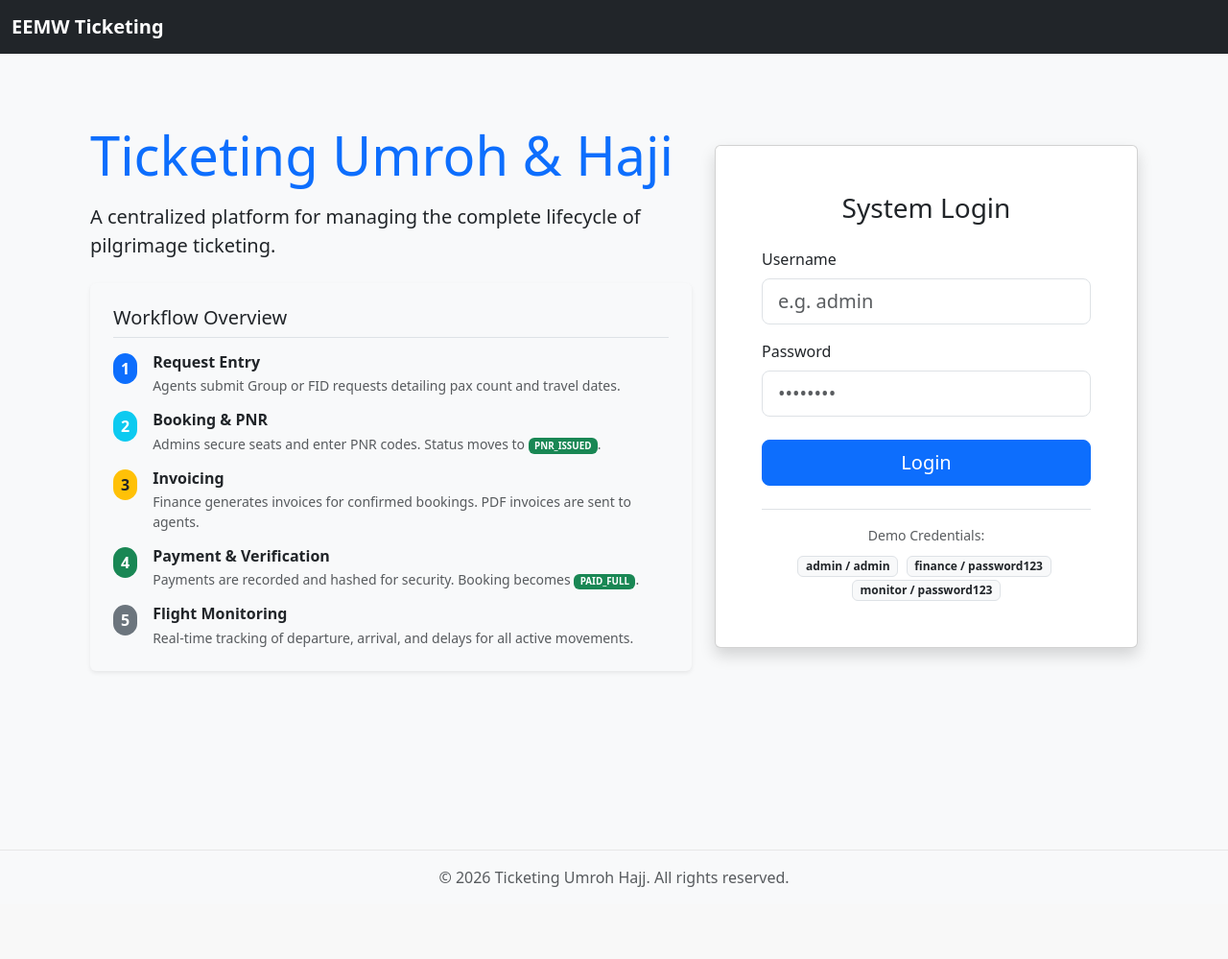
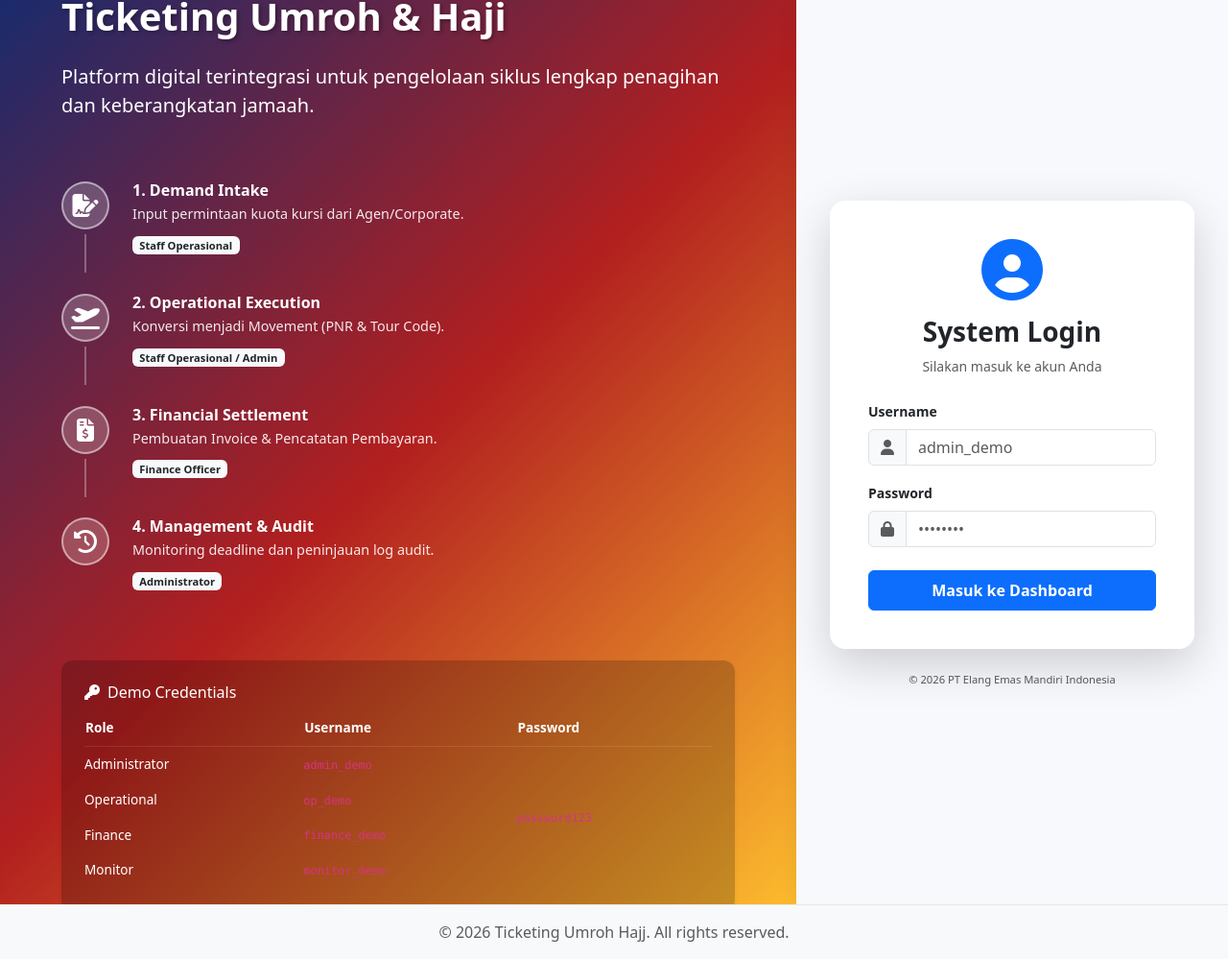
Before and after one commit to kenzastore/ticketing_umroh_hajj, a PHP site: page /public/login.php in a window 1280 px wide. Shown: the whole page at 96% size. Before the commit the page ends 924 px from the top, so only its background shows below. Run offline with PHP 8.4, Linux system fonts and the light colour scheme.

Commit message:
feat(login): Enhance login page with split-screen layout and workflow overview

```diff
--- a/public/login.php
+++ b/public/login.php
@@ -2,104 +2,143 @@
 $title = "Login"; // Set title for the header
 require_once __DIR__ . '/shared/header.php';
 ?>
-<div class="container mt-5">
-    <div class="row align-items-center">
-        <!-- Left Column: Business Process Flow -->
-        <div class="col-md-7 mb-5 mb-md-0">
-            <h1 class="display-4 mb-3 text-primary">Ticketing Umroh & Haji</h1>
-            <p class="lead mb-4">A centralized platform for managing the complete lifecycle of pilgrimage ticketing.</p>
+<!-- Custom Login Styling -->
+<link rel="stylesheet" href="/assets/css/login.css">
 
-            <div class="card bg-light border-0 shadow-sm">
-                <div class="card-body p-4">
-                    <h5 class="card-title border-bottom pb-2 mb-3">Workflow Overview</h5>
-                    <div class="d-flex mb-3">
-                        <div class="me-3">
-                            <span class="badge bg-primary rounded-pill p-2 fs-6">1</span>
-                        </div>
-                        <div>
-                            <h6 class="fw-bold mb-1">Request Entry</h6>
-                            <p class="small text-muted mb-0">Agents submit Group or FID requests detailing pax count and travel dates.</p>
-                        </div>
-                    </div>
-                    <div class="d-flex mb-3">
-                        <div class="me-3">
-                            <span class="badge bg-info rounded-pill p-2 fs-6">2</span>
-                        </div>
-                        <div>
-                            <h6 class="fw-bold mb-1">Booking & PNR</h6>
-                            <p class="small text-muted mb-0">Admins secure seats and enter PNR codes. Status moves to <span class="badge bg-success" style="font-size: 0.7em;">PNR_ISSUED</span>.</p>
-                        </div>
-                    </div>
-                    <div class="d-flex mb-3">
-                        <div class="me-3">
-                            <span class="badge bg-warning text-dark rounded-pill p-2 fs-6">3</span>
-                        </div>
-                        <div>
-                            <h6 class="fw-bold mb-1">Invoicing</h6>
-                            <p class="small text-muted mb-0">Finance generates invoices for confirmed bookings. PDF invoices are sent to agents.</p>
-                        </div>
-                    </div>
-                    <div class="d-flex mb-3">
-                        <div class="me-3">
-                            <span class="badge bg-success rounded-pill p-2 fs-6">4</span>
-                        </div>
-                        <div>
-                            <h6 class="fw-bold mb-1">Payment & Verification</h6>
-                            <p class="small text-muted mb-0">Payments are recorded and hashed for security. Booking becomes <span class="badge bg-success" style="font-size: 0.7em;">PAID_FULL</span>.</p>
-                        </div>
-                    </div>
-                    <div class="d-flex">
-                        <div class="me-3">
-                            <span class="badge bg-secondary rounded-pill p-2 fs-6">5</span>
-                        </div>
-                        <div>
-                            <h6 class="fw-bold mb-1">Flight Monitoring</h6>
-                            <p class="small text-muted mb-0">Real-time tracking of departure, arrival, and delays for all active movements.</p>
-                        </div>
-                    </div>
+<div class="login-wrapper">
+    <!-- Left Side: Information Panel -->
+    <div class="info-panel">
+        <h1>Ticketing Umroh & Haji</h1>
+        <p class="lead">Platform digital terintegrasi untuk pengelolaan siklus lengkap penagihan dan keberangkatan jamaah.</p>
+
+        <div class="workflow-stepper">
+            <div class="workflow-item">
+                <div class="workflow-icon"><i class="fas fa-file-signature"></i></div>
+                <div class="workflow-content">
+                    <h6>1. Demand Intake</h6>
+                    <p>Input permintaan kuota kursi dari Agen/Corporate.</p>
+                    <span class="badge bg-light text-dark" style="font-size: 0.7rem;">Staff Operasional</span>
+                </div>
+            </div>
+
+            <div class="workflow-item">
+                <div class="workflow-icon"><i class="fas fa-plane-departure"></i></div>
+                <div class="workflow-content">
+                    <h6>2. Operational Execution</h6>
+                    <p>Konversi menjadi Movement (PNR & Tour Code).</p>
+                    <span class="badge bg-light text-dark" style="font-size: 0.7rem;">Staff Operasional / Admin</span>
+                </div>
+            </div>
+
+            <div class="workflow-item">
+                <div class="workflow-icon"><i class="fas fa-file-invoice-dollar"></i></div>
+                <div class="workflow-content">
+                    <h6>3. Financial Settlement</h6>
+                    <p>Pembuatan Invoice & Pencatatan Pembayaran.</p>
+                    <span class="badge bg-light text-dark" style="font-size: 0.7rem;">Finance Officer</span>
+                </div>
+            </div>
+
+            <div class="workflow-item">
+                <div class="workflow-icon"><i class="fas fa-history"></i></div>
+                <div class="workflow-content">
+                    <h6>4. Management & Audit</h6>
+                    <p>Monitoring deadline dan peninjauan log audit.</p>
+                    <span class="badge bg-light text-dark" style="font-size: 0.7rem;">Administrator</span>
                 </div>
             </div>
         </div>
 
-        <!-- Right Column: Login Form -->
-        <div class="col-md-5">
-            <div class="card shadow">
-                <div class="card-body p-5">
-                    <h3 class="card-title text-center mb-4">System Login</h3>
+        <div class="demo-creds shadow-sm">
+            <h6 class="mb-3"><i class="fas fa-key me-2"></i>Demo Credentials</h6>
+            <table>
+                <thead>
+                    <tr>
+                        <th>Role</th>
+                        <th>Username</th>
+                        <th>Password</th>
+                    </tr>
+                </thead>
+                <tbody>
+                    <tr>
+                        <td>Administrator</td>
+                        <td><code>admin_demo</code></td>
+                        <td rowspan="4" class="align-middle"><code>password123</code></td>
+                    </tr>
+                    <tr>
+                        <td>Operational</td>
+                        <td><code>op_demo</code></td>
+                    </tr>
+                    <tr>
+                        <td>Finance</td>
+                        <td><code>finance_demo</code></td>
+                    </tr>
+                    <tr>
+                        <td>Monitor</td>
+                        <td><code>monitor_demo</code></td>
+                    </tr>
+                </tbody>
+            </table>
+        </div>
+    </div>
+
+    <!-- Right Side: Access Panel -->
+    <div class="access-panel">
+        <div class="login-card">
+            <div class="card shadow-lg p-4">
+                <div class="card-body">
+                    <div class="text-center mb-4">
+                        <i class="fas fa-user-circle fa-4x text-primary mb-3"></i>
+                        <h3 class="fw-bold">System Login</h3>
+                        <p class="text-muted small">Silakan masuk ke akun Anda</p>
+                    </div>
+
                     <?php if (isset($_GET['error'])): ?>
-                        <div class="alert alert-danger" role="alert">
+                        <div class="alert alert-danger py-2 small" role="alert">
                             <?php
                                 if ($_GET['error'] === 'empty_fields') {
-                                    echo 'Please fill in all fields.';
+                                    echo '<i class="fas fa-exclamation-circle me-2"></i>Harap isi semua kolom.';
                                 } elseif ($_GET['error'] === 'invalid_credentials') {
-                                    echo 'Invalid username or password.';
+                                    echo '<i class="fas fa-times-circle me-2"></i>Username atau password salah.';
                                 }
                             ?>
                         </div>
                     <?php endif; ?>
+
                     <form action="login_process.php" method="POST">
                         <div class="mb-3">
-                            <label for="username" class="form-label">Username</label>
-                            <input type="text" class="form-control form-control-lg" id="username" name="username" required placeholder="e.g. admin">
+                            <label for="username" class="form-label small fw-bold">Username</label>
+                            <div class="input-group">
+                                <span class="input-group-text bg-light"><i class="fas fa-user text-muted"></i></span>
+                                <input type="text" class="form-control" id="username" name="username" required placeholder="admin_demo">
+                            </div>
                         </div>
                         <div class="mb-4">
-                            <label for="password" class="form-label">Password</label>
-                            <input type="password" class="form-control form-control-lg" id="password" name="password" required placeholder="••••••••">
+                            <label for="password" class="form-label small fw-bold">Password</label>
+                            <div class="input-group">
+                                <span class="input-group-text bg-light"><i class="fas fa-lock text-muted"></i></span>
+                                <input type="password" class="form-control" id="password" name="password" required placeholder="••••••••">
+                            </div>
                         </div>
-                        <button type="submit" class="btn btn-primary btn-lg w-100">Login</button>
+                        <button type="submit" class="btn btn-primary w-100 py-2 fw-bold">Masuk ke Dashboard</button>
                     </form>
+                </div>
+            </div>
 
-                    <div class="mt-4 pt-3 border-top text-center">
-                        <small class="text-muted d-block mb-2">Demo Credentials:</small>
-                        <span class="badge bg-light text-dark border me-1">admin / admin</span>
-                        <span class="badge bg-light text-dark border me-1">finance / password123</span>
-                        <span class="badge bg-light text-dark border">monitor / password123</span>
-                    </div>
-                </div>
+            <div class="text-center mt-4">
+                <p class="text-muted extra-small">&copy; 2026 PT Elang Emas Mandiri Indonesia</p>
             </div>
         </div>
     </div>
 </div>
+
+<style>
+    /* Hide default header for clean login experience */
+    nav.navbar { display: none !important; }
+    main.container { max-width: 100% !important; padding: 0 !important; margin: 0 !important; }
+    .extra-small { font-size: 0.7rem; }
+</style>
+
 <?php
 require_once __DIR__ . '/shared/footer.php';
 ?>
```
Also changed, not shown: conductor/tracks/enhanced_login_page_20260109/plan.md (added, +24 -0 lines), tests/LoginPageLayoutTest.php (added, +48 -0 lines), public/assets/css/login.css (added).
